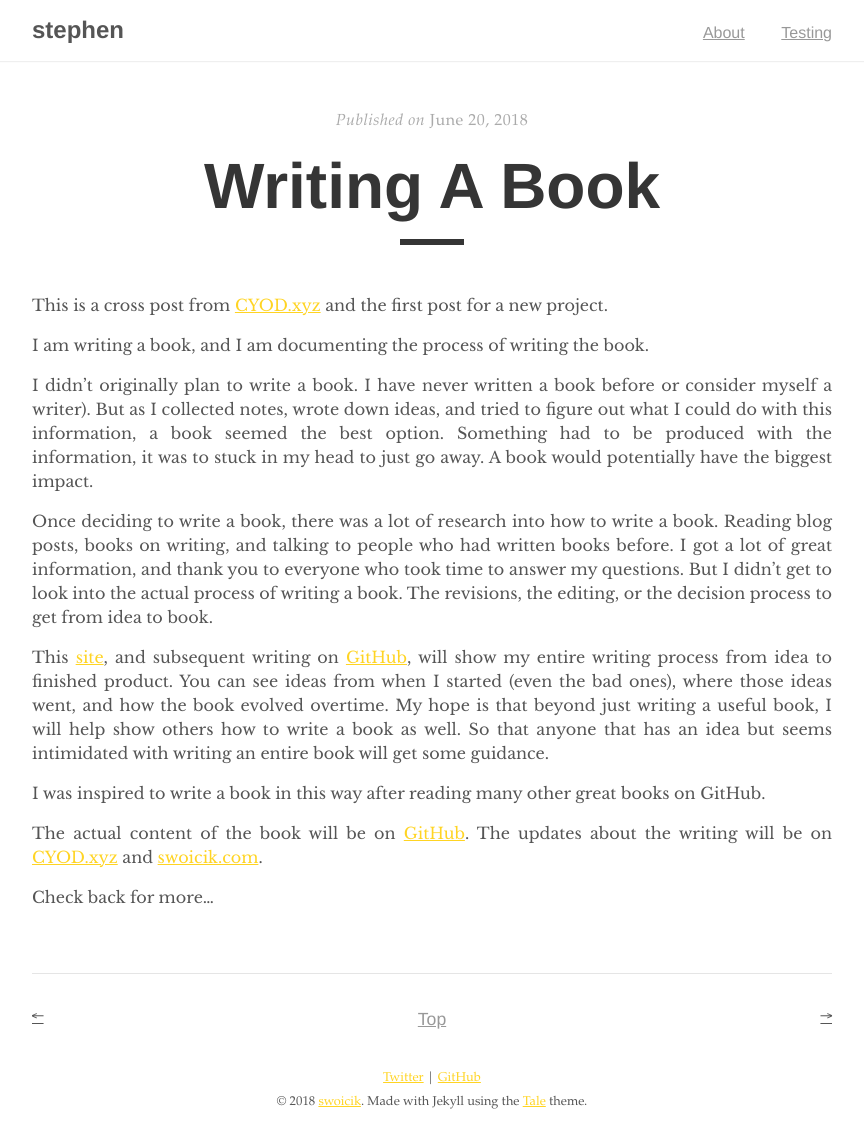
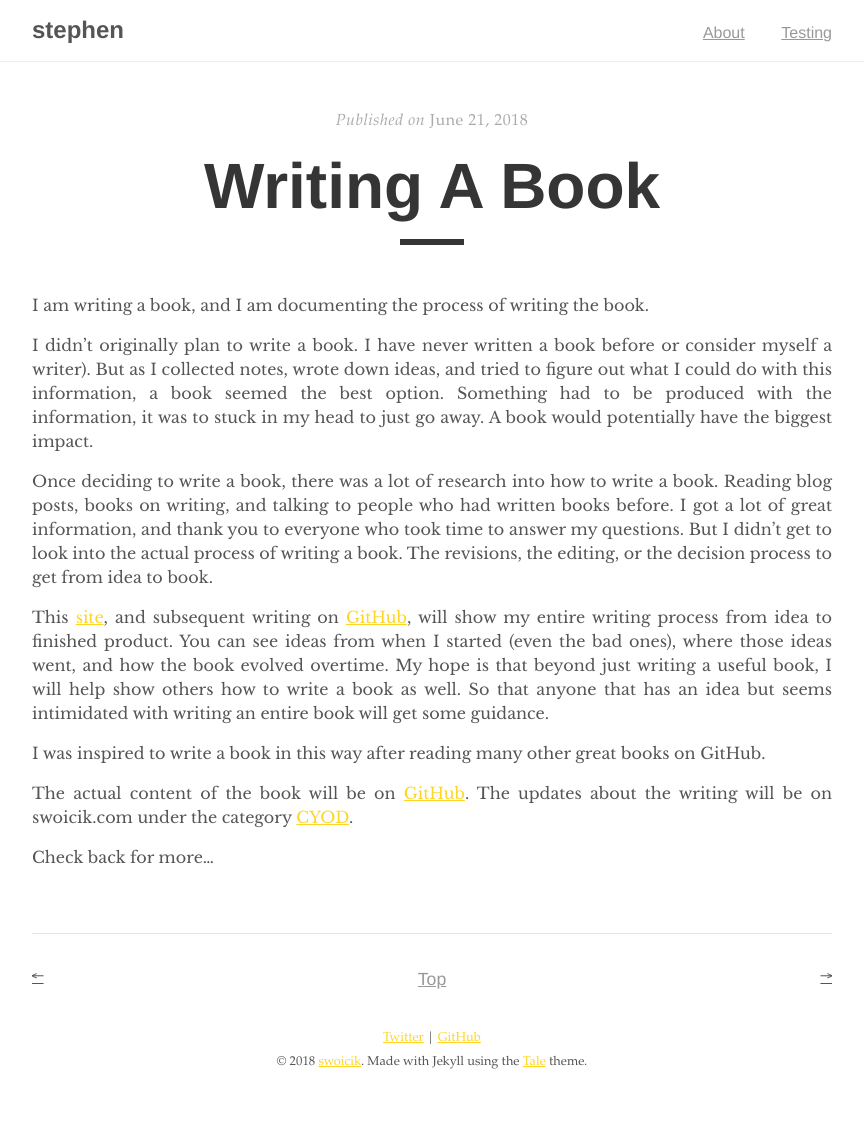
Before and after one commit to swoicik/swoicik.github.io, a Jekyll site: the page built from _posts/2018-06-21-writing-a-book.md, in a window 1280 px wide. Shown: the whole page, without its empty margins (208-1072 px from the left). Built offline with Jekyll 4.4.1, drawn with Linux system fonts in a browser that asks for light colours; after the commit the page ends 1105 px from its top, so only the background shows below that.

Commit message:
Syncing _posts/2018-06-21-writing-a-book.md from WordPress at https://swoicik.com (stephen) - wpghs

```diff
--- a/_posts/2018-06-21-writing-a-book.md
+++ b/_posts/2018-06-21-writing-a-book.md
@@ -1,25 +1,23 @@
 ---
-title: Writing A Book
-date: 2018-06-20 20:00:00 -04:00
-categories:
-- CYOD
+ID: 3825
 post_title: Writing A Book
 author: stephen
+post_excerpt: ""
 layout: post
+permalink: https://swoicik.com/2018/writing-a-book/
+published: true
+post_date: 2018-06-21 17:33:54
 ---
-
-This is a cross post from <a href="http://cyod.xyz" target="_blank" rel="noopener">CYOD.xyz</a> and the first post for a new project.
-
 I am writing a book, and I am documenting the process of writing the book.
 
 I didn’t originally plan to write a book. I have never written a book before or consider myself a writer). But as I collected notes, wrote down ideas, and tried to figure out what I could do with this information, a book seemed the best option. Something had to be produced with the information, it was to stuck in my head to just go away. A book would potentially have the biggest impact.
 
 Once deciding to write a book, there was a lot of research into how to write a book. Reading blog posts, books on writing, and talking to people who had written books before. I got a lot of great information, and thank you to everyone who took time to answer my questions. But I didn’t get to look into the actual process of writing a book. The revisions, the editing, or the decision process to get from idea to book.
 
-This <a href="https://swoicik.github.io/cyod">site</a>, and subsequent writing on <a href="https://github.com/swoicik/cyod">GitHub</a>, will show my entire writing process from idea to finished product. You can see ideas from when I started (even the bad ones), where those ideas went, and how the book evolved overtime. My hope is that beyond just writing a useful book, I will help show others how to write a book as well. So that anyone that has an idea but seems intimidated with writing an entire book will get some guidance.
+This <a href="https://swoicik.com/category/cyod">site</a>, and subsequent writing on <a href="https://github.com/swoicik/cyod">GitHub</a>, will show my entire writing process from idea to finished product. You can see ideas from when I started (even the bad ones), where those ideas went, and how the book evolved overtime. My hope is that beyond just writing a useful book, I will help show others how to write a book as well. So that anyone that has an idea but seems intimidated with writing an entire book will get some guidance.
 
 I was inspired to write a book in this way after reading many other great books on GitHub.
 
-The actual content of the book will be on <a href="https://github.com/swoicik/cyod">GitHub</a>. The updates about the writing will be on <a href="https://cyod.xyz" target="_blank" rel="noopener">CYOD.xyz</a> and <a href="https://swoicik.com/category/cyod/">swoicik.com</a>.
+The actual content of the book will be on <a href="https://github.com/swoicik/cyod">GitHub</a>. The updates about the writing will be on swoicik.com under the category <a href="https://swoicik.com/category/cyod">CYOD</a>.
 
 Check back for more…
```
